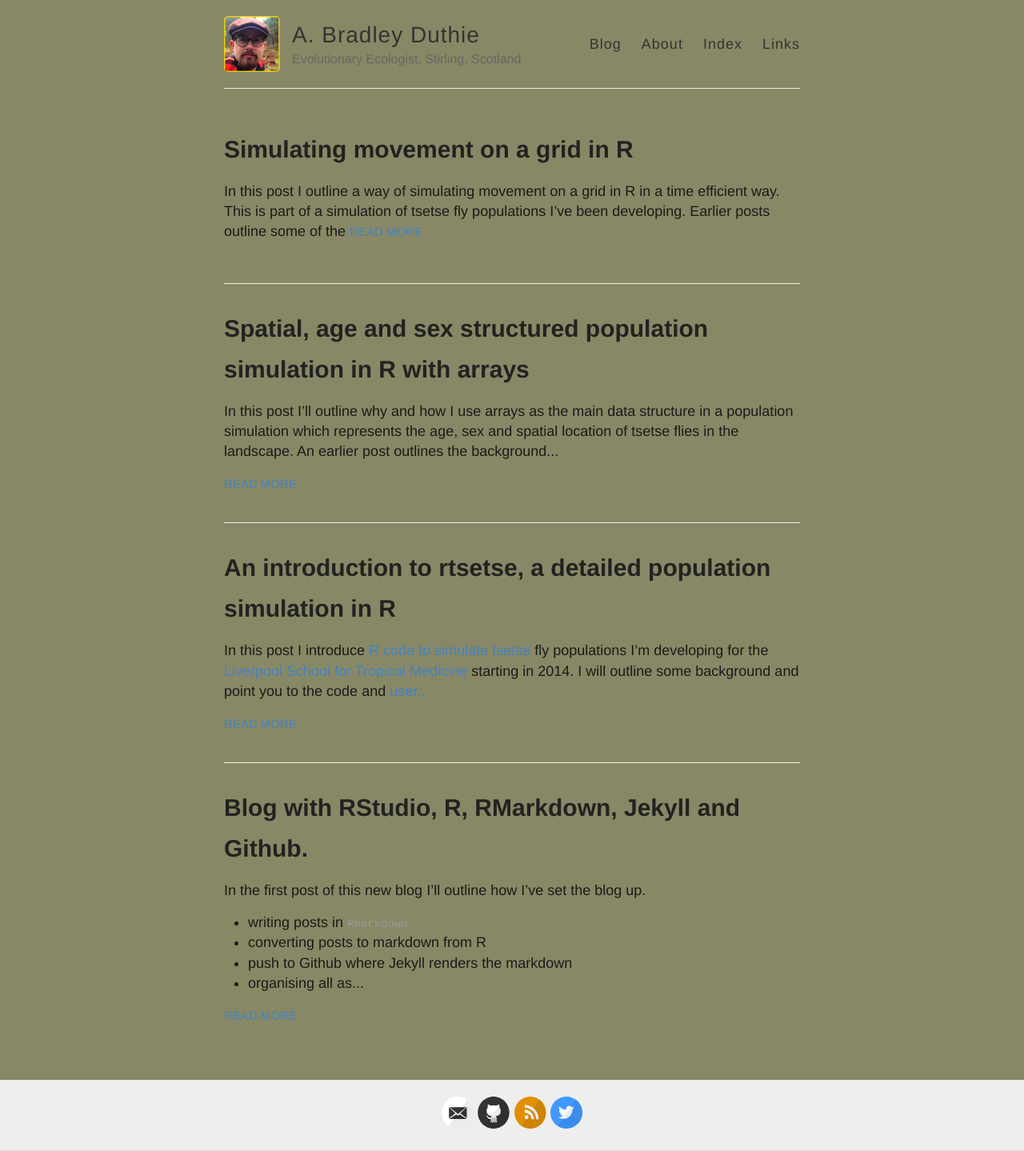
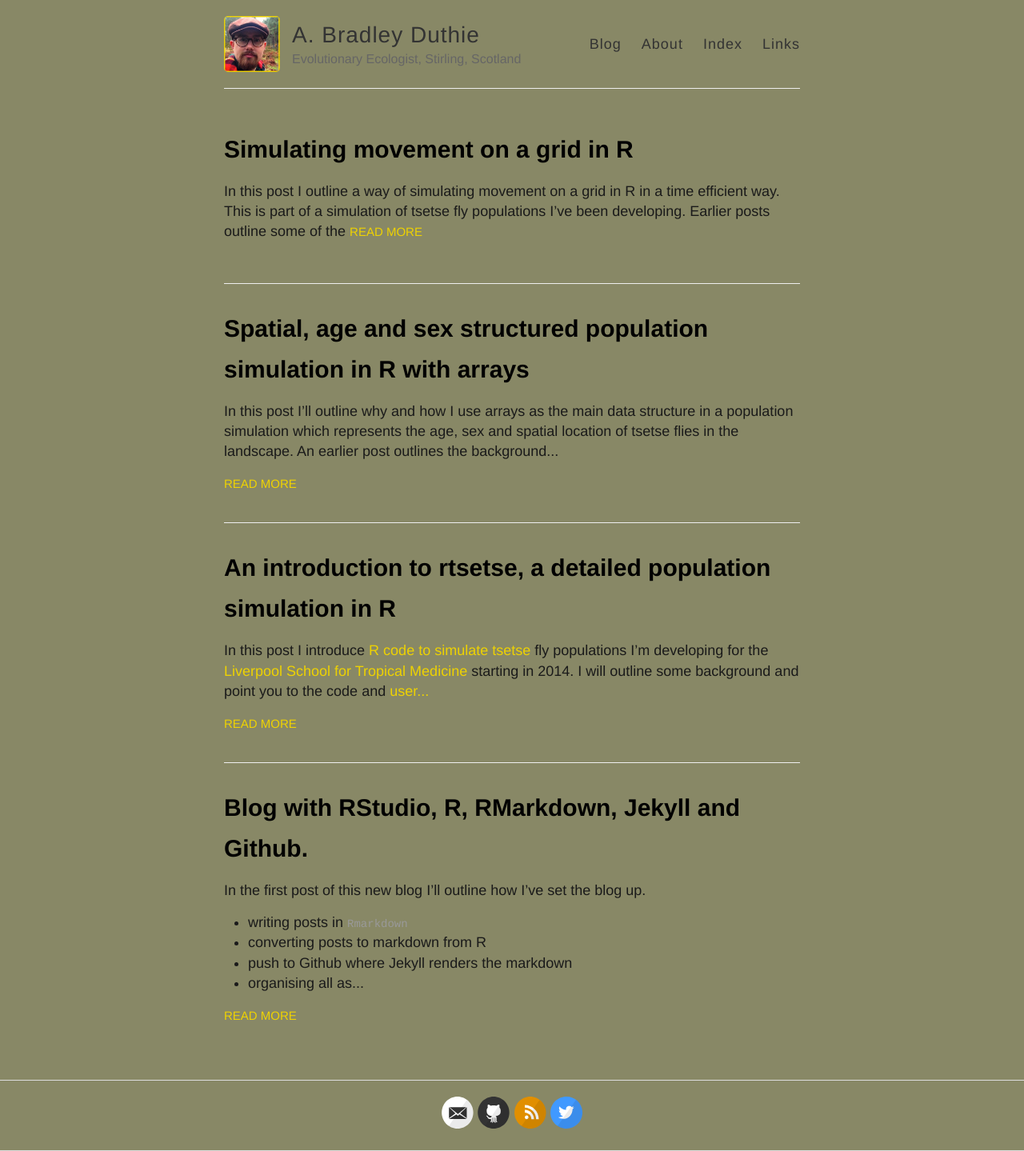
Before and after one commit to bradduthie/blog, a Jekyll site: the page built from index.html, in a window 1280 px wide. Shown: the whole page at 80% size. Built offline with Jekyll 4.4.1, drawn with Linux system fonts in a browser that asks for light colours.

Commit message:
Update style sheet to website colours

```diff
--- a/_config.yml
+++ b/_config.yml
@@ -9,7 +9,7 @@ name: A. Bradley Duthie
 description: Evolutionary Ecologist, Stirling, Scotland
 
 # URL of your avatar or profile pic (you could use your GitHub profile pic)
-avatar: images/self_sq_web.jpg
+avatar: /blog/images/self_sq_web.jpg
 
 #
 # Flags below are optional
--- a/style.scss
+++ b/style.scss
@@ -32,7 +32,7 @@ body {
 
 h1, h2, h3, h4, h5, h6 {
   font-family: $helveticaNeue;
-  color: $darkerGray;
+  color: $black;
   font-weight: bold;
 
   line-height: 1.7;
@@ -69,11 +69,12 @@ p {
 }
 
 a {
-  color: $blue;
+  color: #EED202;
   text-decoration: none;
 	cursor: pointer;
   &:hover, &:active {
-    color: $blue;
+    color: #EED202;
+    text-decoration: underline;
   }
 }
 
@@ -270,7 +271,7 @@ nav {
   margin-top: 50px;
   border-top: 1px solid #ddd;
   border-bottom: 1px solid #ddd;
-  background-color: $lightGray;
+  background-color: #886;
 }
 
 footer {
```
